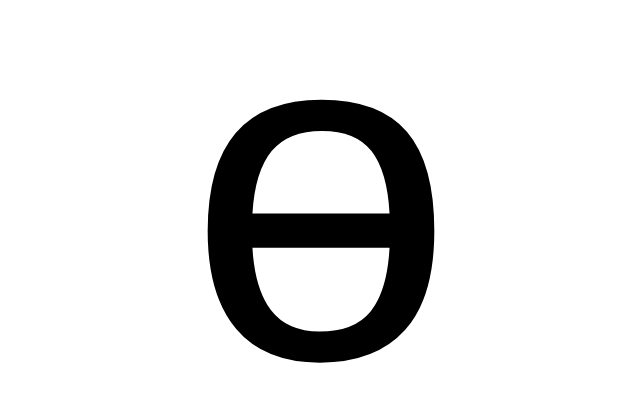
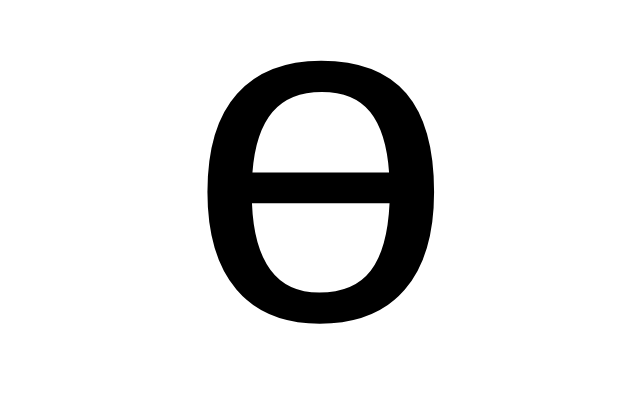
Before and after one commit to dgp1130/latin-bar-o, a website: page src/index.html in a window 1280 px wide. Shown: the part 209-610 px from the top of the page, without its empty margins (319-959 px from the left). Drawn offline with Linux system fonts and the light colour scheme.

Commit message:
Fix `font-family` by adding commas.

```diff
--- a/src/index.html
+++ b/src/index.html
@@ -25,7 +25,7 @@
         margin: 0;
         padding: 0;
 
-        font-family: monospace serif sans-serif;
+        font-family: monospace, serif, sans-serif;
         font-size: 60vh;
         outline: none;
 
```
